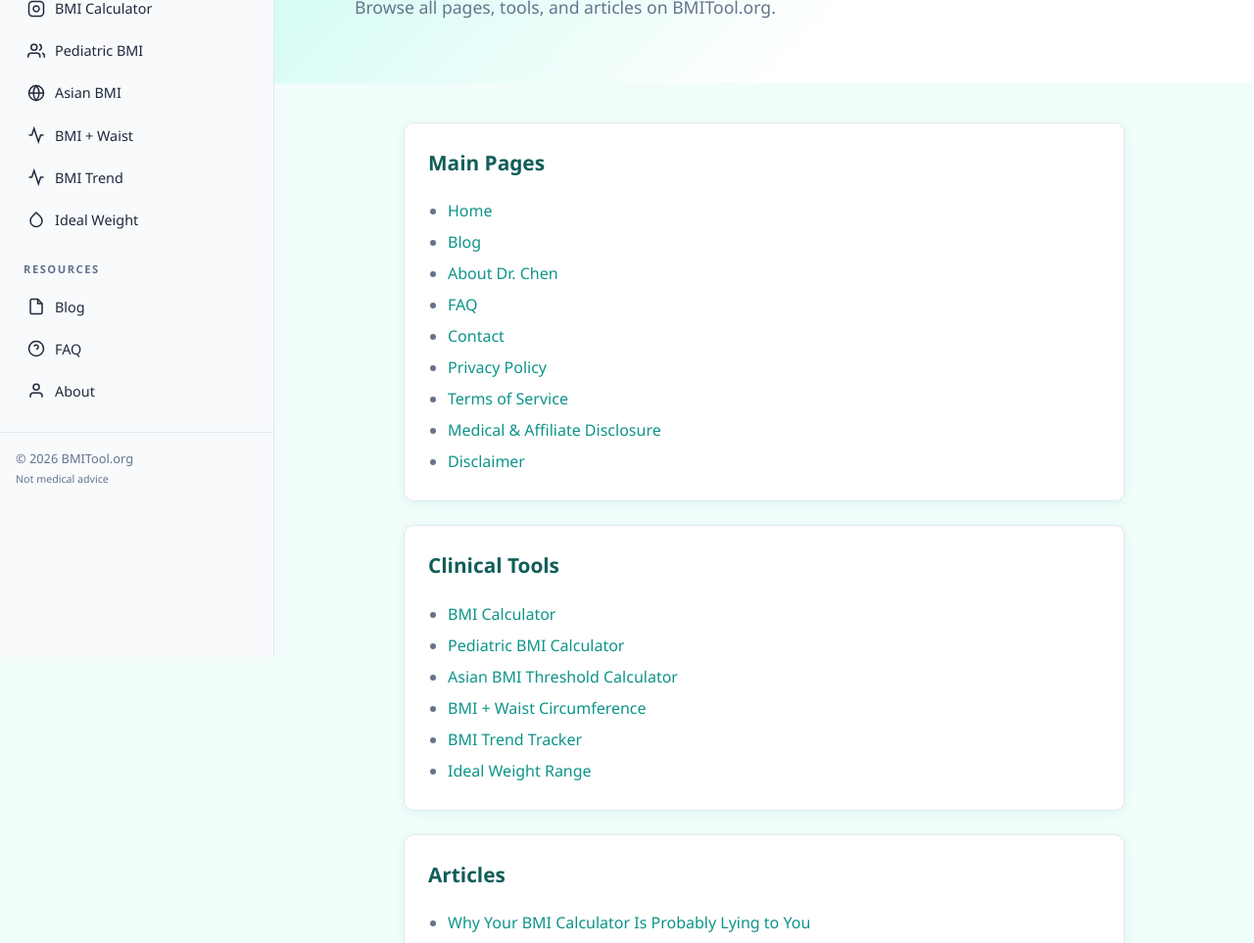
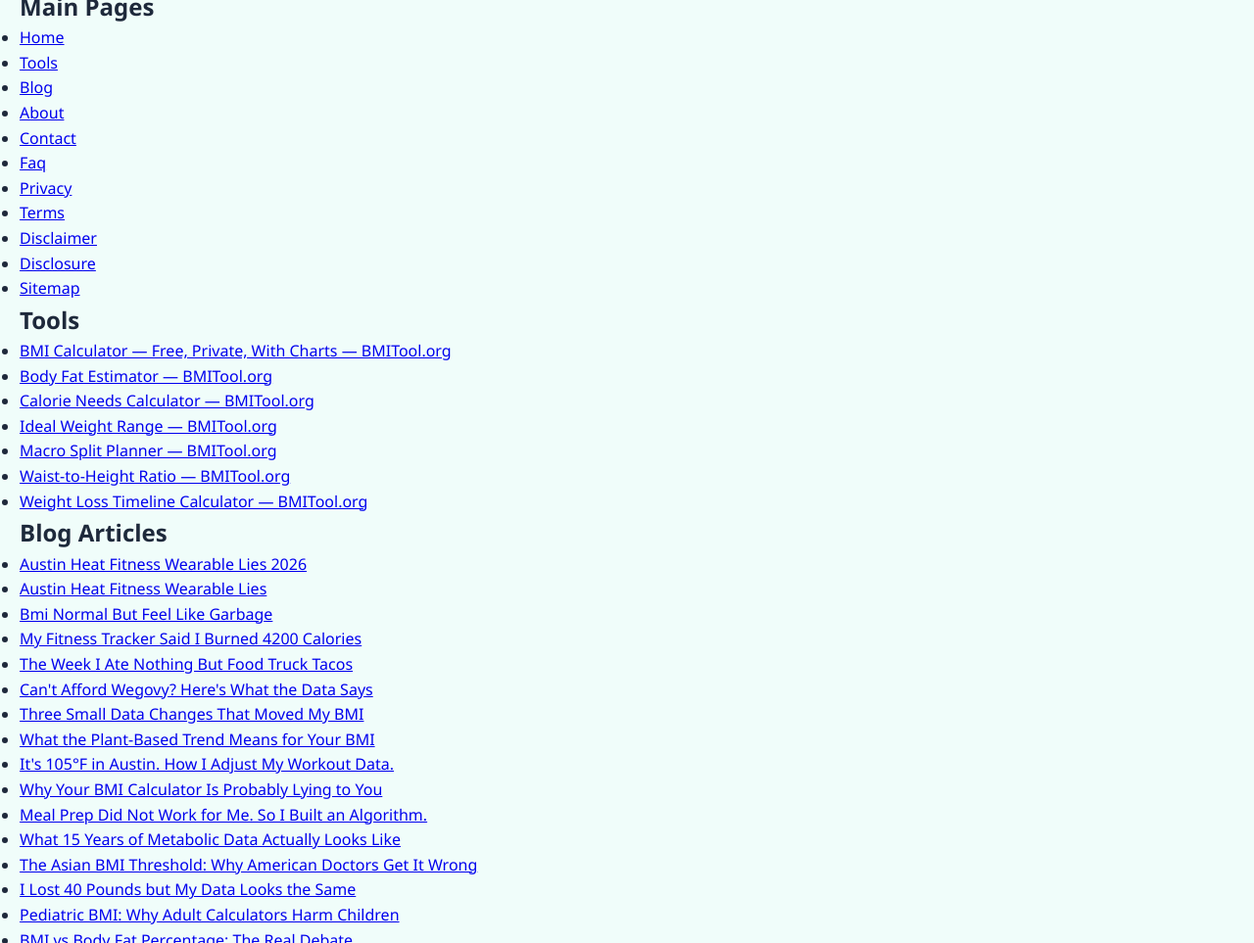
Before and after one commit to zhanghongpeng1211/bmitool, a plain HTML site: page sitemap.html in a window 1280 px wide. Shown: the part 129-1092 px from the top of the page at 98% size. Drawn offline with Linux system fonts and the light colour scheme.

Commit message:
Update: 2026-07-27 14:04 - SGAP full push

```diff
--- a/sitemap.html
+++ b/sitemap.html
@@ -3,111 +3,83 @@
 <head>
 <meta charset="UTF-8">
 <meta name="viewport" content="width=device-width, initial-scale=1.0">
-<title>Site Map | BMITool.org</title>
-<meta name="description" content="Complete site map for BMITool.org. Browse all clinical tools, articles, and resources.">
+<title>Sitemap | bmitool.org</title>
+<meta name="description" content="Sitemap for bmitool.org - all pages, tools, and articles.">
 <link rel="canonical" href="https://bmitool.org/sitemap.html">
 <link rel="stylesheet" href="style.css">
+<meta property="og:title" content="Sitemap | bmitool.org">
+<meta property="og:description" content="Sitemap for bmitool.org - all pages, tools, and articles.">
+<meta property="og:type" content="website">
+<meta property="og:url" content="https://bmitool.org/sitemap.html">
+<meta property="og:image" content="https://bmitool.org/images/og-default.jpg">
+<meta name="twitter:card" content="summary_large_image">
+<meta name="twitter:title" content="Sitemap | bmitool.org">
+<meta name="twitter:description" content="Sitemap for bmitool.org - all pages, tools, and articles.">
+<meta name="twitter:image" content="https://bmitool.org/images/og-default.jpg">
 </head>
 <body>
-
-<div class="bmt-layout">
-
-<aside class="bmt-sidebar">
-  <a href="/" class="bmt-sidebar-logo">
-    <svg viewBox="0 0 24 24" fill="none" stroke="#0d9488" stroke-width="2"><path d="M22 12h-4l-3 9L9 3l-3 9H2"/></svg>
-    BMITool
-  </a>
-  <div class="bmt-sidebar-section">
-    <div class="bmt-sidebar-title">Clinical Tools</div>
-    <a href="/tools/bmi-calculator.html" class="bmt-sidebar-link"><svg viewBox="0 0 24 24"><rect x="2" y="2" width="20" height="20" rx="5" ry="5"/><path d="M16 11.37A4 4 0 1112.63 8 4 4 0 0116 11.37z"/><line x1="17.5" y1="6.5" x2="17.51" y2="6.5"/></svg>BMI Calculator</a>
-    <a href="/tools/pediatric-bmi.html" class="bmt-sidebar-link"><svg viewBox="0 0 24 24"><path d="M17 21v-2a4 4 0 00-4-4H5a4 4 0 00-4 4v2"/><circle cx="9" cy="7" r="4"/><path d="M23 21v-2a4 4 0 00-3-3.87"/><path d="M16 3.13a4 4 0 010 7.75"/></svg>Pediatric BMI</a>
-    <a href="/tools/asian-bmi.html" class="bmt-sidebar-link"><svg viewBox="0 0 24 24"><circle cx="12" cy="12" r="10"/><line x1="2" y1="12" x2="22" y2="12"/><path d="M12 2a15.3 15.3 0 014 10 15.3 15.3 0 01-4 10 15.3 15.3 0 01-4-10 15.3 15.3 0 014-10z"/></svg>Asian BMI</a>
-    <a href="/tools/bmi-waist.html" class="bmt-sidebar-link"><svg viewBox="0 0 24 24"><path d="M22 12h-4l-3 9L9 3l-3 9H2"/></svg>BMI + Waist</a>
-    <a href="/tools/bmi-trend.html" class="bmt-sidebar-link"><svg viewBox="0 0 24 24"><polyline points="22 12 18 12 15 21 9 3 6 12 2 12"/></svg>BMI Trend</a>
-    <a href="/tools/ideal-weight.html" class="bmt-sidebar-link"><svg viewBox="0 0 24 24"><path d="M12 2.69l5.66 5.66a8 8 0 11-11.31 0z"/></svg>Ideal Weight</a>
-  </div>
-  <div class="bmt-sidebar-section">
-    <div class="bmt-sidebar-title">Resources</div>
-    <a href="/blog/" class="bmt-sidebar-link"><svg viewBox="0 0 24 24"><path d="M14 2H6a2 2 0 00-2 2v16a2 2 0 002 2h12a2 2 0 002-2V8z"/><polyline points="14 2 14 8 20 8"/></svg>Blog</a>
-    <a href="/faq.html" class="bmt-sidebar-link"><svg viewBox="0 0 24 24"><circle cx="12" cy="12" r="10"/><path d="M9.09 9a3 3 0 015.83 1c0 2-3 3-3 3"/><line x1="12" y1="17" x2="12.01" y2="17"/></svg>FAQ</a>
-    <a href="/about.html" class="bmt-sidebar-link"><svg viewBox="0 0 24 24"><path d="M20 21v-2a4 4 0 00-4-4H8a4 4 0 00-4 4v2"/><circle cx="12" cy="7" r="4"/></svg>About</a>
-  </div>
-  <div class="bmt-sidebar-footer">&copy; 2026 BMITool.org<br><small>Not medical advice</small></div>
-</aside>
-
-<main class="bmt-main">
-
-<section class="bmt-hero">
-  <div class="bmt-container">
-    <h1>Site Map</h1>
-    <p>Browse all pages, tools, and articles on BMITool.org.</p>
-  </div>
-</section>
-
-<section style="padding:40px 0;">
-  <div class="bmt-container" style="max-width:800px;">
-
-    <div class="bmt-card" style="margin-bottom:24px;">
-      <h2 style="color:var(--bmt-primary-dark); margin-bottom:16px; font-size:1.3rem;">Main Pages</h2>
-      <ul style="color:var(--bmt-text-light); padding-left:20px; line-height:2;">
-        <li><a href="/" style="color:var(--bmt-primary); text-decoration:none;">Home</a></li>
-        <li><a href="/blog/" style="color:var(--bmt-primary); text-decoration:none;">Blog</a></li>
-        <li><a href="/about.html" style="color:var(--bmt-primary); text-decoration:none;">About Dr. Chen</a></li>
-        <li><a href="/faq.html" style="color:var(--bmt-primary); text-decoration:none;">FAQ</a></li>
-        <li><a href="/contact.html" style="color:var(--bmt-primary); text-decoration:none;">Contact</a></li>
-        <li><a href="/privacy.html" style="color:var(--bmt-primary); text-decoration:none;">Privacy Policy</a></li>
-        <li><a href="/terms.html" style="color:var(--bmt-primary); text-decoration:none;">Terms of Service</a></li>
-        <li><a href="/disclosure.html" style="color:var(--bmt-primary); text-decoration:none;">Medical & Affiliate Disclosure</a></li>
-        <li><a href="/disclaimer.html" style="color:var(--bmt-primary); text-decoration:none;">Disclaimer</a></li>
-      </ul>
-    </div>
-
-    <div class="bmt-card" style="margin-bottom:24px;">
-      <h2 style="color:var(--bmt-primary-dark); margin-bottom:16px; font-size:1.3rem;">Clinical Tools</h2>
-      <ul style="color:var(--bmt-text-light); padding-left:20px; line-height:2;">
-        <li><a href="/tools/bmi-calculator.html" style="color:var(--bmt-primary); text-decoration:none;">BMI Calculator</a></li>
-        <li><a href="/tools/pediatric-bmi.html" style="color:var(--bmt-primary); text-decoration:none;">Pediatric BMI Calculator</a></li>
-        <li><a href="/tools/asian-bmi.html" style="color:var(--bmt-primary); text-decoration:none;">Asian BMI Threshold Calculator</a></li>
-        <li><a href="/tools/bmi-waist.html" style="color:var(--bmt-primary); text-decoration:none;">BMI + Waist Circumference</a></li>
-        <li><a href="/tools/bmi-trend.html" style="color:var(--bmt-primary); text-decoration:none;">BMI Trend Tracker</a></li>
-        <li><a href="/tools/ideal-weight.html" style="color:var(--bmt-primary); text-decoration:none;">Ideal Weight Range</a></li>
-      </ul>
-    </div>
-
-    <div class="bmt-card" style="margin-bottom:24px;">
-      <h2 style="color:var(--bmt-primary-dark); margin-bottom:16px; font-size:1.3rem;">Articles</h2>
-      <ul style="color:var(--bmt-text-light); padding-left:20px; line-height:2;">
-        <li><a href="/blog/why-your-bmi-calculator-is-probably-lying-to-you.html" style="color:var(--bmt-primary); text-decoration:none;">Why Your BMI Calculator Is Probably Lying to You</a></li>
-        <li><a href="/blog/what-15-years-of-metabolic-data-actually-looks-like.html" style="color:var(--bmt-primary); text-decoration:none;">What 15 Years of Metabolic Data Actually Looks Like</a></li>
-        <li><a href="/blog/asian-bmi-threshold-why-american-doctors-get-it-wrong.html" style="color:var(--bmt-primary); text-decoration:none;">The Asian BMI Threshold: Why American Doctors Get It Wrong</a></li>
-        <li><a href="/blog/pediatric-bmi-why-adult-calculators-harm-children.html" style="color:var(--bmt-primary); text-decoration:none;">Pediatric BMI: Why Adult Calculators Harm Children</a></li>
-        <li><a href="/blog/bmi-vs-body-fat-percentage-the-real-debate.html" style="color:var(--bmt-primary); text-decoration:none;">BMI vs Body Fat Percentage: The Real Debate</a></li>
-        <li><a href="/blog/the-bmi-rebound-why-lost-weight-returns.html" style="color:var(--bmt-primary); text-decoration:none;">The BMI Rebound: Why Lost Weight Returns</a></li>
-        <li><a href="/blog/waist-circumference-the-missing-piece.html" style="color:var(--bmt-primary); text-decoration:none;">Waist Circumference: The Missing Piece</a></li>
-        <li><a href="/blog/why-i-stop-telling-patients-their-ideal-weight.html" style="color:var(--bmt-primary); text-decoration:none;">Why I Stopped Telling Patients Their 'Ideal Weight'</a></li>
-        <li><a href="/blog/metabolic-health-beyond-the-scale.html" style="color:var(--bmt-primary); text-decoration:none;">Metabolic Health: Beyond the Scale</a></li>
-        <li><a href="/blog/the-nih-study-that-changed-how-i-see-bmi.html" style="color:var(--bmt-primary); text-decoration:none;">The NIH Study That Changed How I See BMI</a></li>
-        <li><a href="/blog/bmi-calculators-for-athletes-why-they-fail.html" style="color:var(--bmt-primary); text-decoration:none;">BMI Calculators for Athletes: Why They Fail</a></li>
-        <li><a href="/blog/how-i-use-bmi-in-my-clinic-real-protocol.html" style="color:var(--bmt-primary); text-decoration:none;">How I Use BMI in My Clinic: The Real Protocol</a></li>
-        <li><a href="/blog/the-future-of-bmi-what-comes-next.html" style="color:var(--bmt-primary); text-decoration:none;">The Future of BMI: What Comes Next</a></li>
-      </ul>
-    </div>
-
-    <div class="bmt-card">
-      <h2 style="color:var(--bmt-primary-dark); margin-bottom:16px; font-size:1.3rem;">XML Sitemap</h2>
-      <p style="color:var(--bmt-text-light); line-height:1.7;">For search engines: <a href="/sitemap.xml" style="color:var(--bmt-primary);">sitemap.xml</a></p>
-    </div>
-
-  </div>
-</section>
-
-<footer class="bmt-footer">
-  <a href="/">Home</a><a href="/blog/">Blog</a><a href="/faq.html">FAQ</a><a href="/about.html">About</a><a href="/privacy.html">Privacy</a><a href="/contact.html">Contact</a>
-  <br><br>&copy; 2026 BMITool.org &middot; Not medical advice
-</footer>
-
-</main>
-</div>
-
-</body>
-</html>
+<header class="site-header">
+  <div class="container"><a href="./index.html" class="logo">bmitool.org</a></div>
+</header>
+<main class="container" style="padding:40px 20px;">
+<h1>Sitemap</h1>
+<h2>Main Pages</h2>
+<ul>
+<li><a href="https://bmitool.org/">Home</a></li>
+<li><a href="https://bmitool.org/tools/">Tools</a></li>
+<li><a href="https://bmitool.org/blog/">Blog</a></li>
+<li><a href="https://bmitool.org/about.html">About</a></li>
+<li><a href="https://bmitool.org/contact.html">Contact</a></li>
+<li><a href="https://bmitool.org/faq.html">Faq</a></li>
+<li><a href="https://bmitool.org/privacy.html">Privacy</a></li>
+<li><a href="https://bmitool.org/terms.html">Terms</a></li>
+<li><a href="https://bmitool.org/disclaimer.html">Disclaimer</a></li>
+<li><a href="https://bmitool.org/disclosure.html">Disclosure</a></li>
+<li><a href="https://bmitool.org/sitemap.html">Sitemap</a></li>
+</ul>
+<h2>Tools</h2><ul>
+<li><a href="https://bmitool.org/tools/bmi-calculator.html">BMI Calculator — Free, Private, With Charts — BMITool.org</a></li>
+<li><a href="https://bmitool.org/tools/body-fat-estimator.html">Body Fat Estimator — BMITool.org</a></li>
+<li><a href="https://bmitool.org/tools/calorie-needs-calculator.html">Calorie Needs Calculator — BMITool.org</a></li>
+<li><a href="https://bmitool.org/tools/ideal-weight-range.html">Ideal Weight Range — BMITool.org</a></li>
+<li><a href="https://bmitool.org/tools/macro-split-planner.html">Macro Split Planner — BMITool.org</a></li>
+<li><a href="https://bmitool.org/tools/waist-to-height-ratio.html">Waist-to-Height Ratio — BMITool.org</a></li>
+<li><a href="https://bmitool.org/tools/weight-loss-timeline.html">Weight Loss Timeline Calculator — BMITool.org</a></li>
+</ul>
+<h2>Blog Articles</h2><ul>
+<li><a href="https://bmitool.org/blog/austin-heat-fitness-wearable-lies-2026.html">Austin Heat Fitness Wearable Lies 2026</a></li>
+<li><a href="https://bmitool.org/blog/austin-heat-fitness-wearable-lies.html">Austin Heat Fitness Wearable Lies</a></li>
+<li><a href="https://bmitool.org/blog/bmi-normal-but-feel-like-garbage.html">Bmi Normal But Feel Like Garbage</a></li>
+<li><a href="https://bmitool.org/blog/my-fitness-tracker-said-i-burned-4200-calories.html">My Fitness Tracker Said I Burned 4200 Calories</a></li>
+<li><a href="https://bmitool.org/blog/the-week-i-ate-nothing-but-food-truck-tacos.html">The Week I Ate Nothing But Food Truck Tacos</a></li>
+<li><a href="https://bmitool.org/blog/cant-afford-wegovy-alternatives-data.html">Can&#x27;t Afford Wegovy? Here&#x27;s What the Data Says</a></li>
+<li><a href="https://bmitool.org/blog/three-small-data-changes-moved-bmi.html">Three Small Data Changes That Moved My BMI</a></li>
+<li><a href="https://bmitool.org/blog/plant-based-trend-bmi-labels.html">What the Plant-Based Trend Means for Your BMI</a></li>
+<li><a href="https://bmitool.org/blog/105f-austin-workout-data.html">It&#x27;s 105°F in Austin. How I Adjust My Workout Data.</a></li>
+<li><a href="https://bmitool.org/blog/why-your-bmi-calculator-is-probably-lying-to-you.html">Why Your BMI Calculator Is Probably Lying to You</a></li>
+<li><a href="https://bmitool.org/blog/meal-prep-algorithm.html">Meal Prep Did Not Work for Me. So I Built an Algorithm.</a></li>
+<li><a href="https://bmitool.org/blog/what-15-years-of-metabolic-data-actually-looks-like.html">What 15 Years of Metabolic Data Actually Looks Like</a></li>
+<li><a href="https://bmitool.org/blog/asian-bmi-threshold-why-american-doctors-get-it-wrong.html">The Asian BMI Threshold: Why American Doctors Get It Wrong</a></li>
+<li><a href="https://bmitool.org/blog/lost-40-pounds-data-same.html">I Lost 40 Pounds but My Data Looks the Same</a></li>
+<li><a href="https://bmitool.org/blog/pediatric-bmi-why-adult-calculators-harm-children.html">Pediatric BMI: Why Adult Calculators Harm Children</a></li>
+<li><a href="https://bmitool.org/blog/bmi-vs-body-fat-percentage-the-real-debate.html">BMI vs Body Fat Percentage: The Real Debate</a></li>
+<li><a href="https://bmitool.org/blog/canyon-ranch-austin-spreadsheet.html">I Spent a Week at Canyon Ranch Austin</a></li>
+<li><a href="https://bmitool.org/blog/the-bmi-rebound-why-lost-weight-returns.html">The BMI Rebound: Why Lost Weight Returns</a></li>
+<li><a href="https://bmitool.org/blog/another-bmi-post-ran-numbers.html">Another BMI Post. But I Actually Ran the Numbers.</a></li>
+<li><a href="https://bmitool.org/blog/waist-circumference-the-missing-piece.html">Waist Circumference: The Missing Piece</a></li>
+<li><a href="https://bmitool.org/blog/why-i-stop-telling-patients-their-ideal-weight.html">Why I Stopped Telling Patients Their &#x27;Ideal Weight&#x27;</a></li>
+<li><a href="https://bmitool.org/blog/texas-nutrition-license-law.html">The New Texas Nutrition License Law Is Coming.</a></li>
+<li><a href="https://bmitool.org/blog/metabolic-health-beyond-the-scale.html">Metabolic Health: Beyond the Scale</a></li>
+<li><a href="https://bmitool.org/blog/heb-prepared-meals-30-days.html">I Ate Only H-E-B Prepared Meals for 30 Days</a></li>
+<li><a href="https://bmitool.org/blog/the-nih-study-that-changed-how-i-see-bmi.html">The NIH Study That Changed How I See BMI</a></li>
+<li><a href="https://bmitool.org/blog/bmi-calculators-for-athletes-why-they-fail.html">BMI Calculators for Athletes: Why They Fail</a></li>
+<li><a href="https://bmitool.org/blog/how-i-use-bmi-in-my-clinic-real-protocol.html">How I Use BMI in My Clinic: The Real Protocol</a></li>
+<li><a href="https://bmitool.org/blog/rucking-yvo-warrior-month.html">I Tried Rucking With YVO Warrior for a Month.</a></li>
+<li><a href="https://bmitool.org/blog/the-future-of-bmi-what-comes-next.html">The Future of BMI: What Comes Next</a></li>
+<li><a href="https://bmitool.org/blog/moved-austin-resting-heart-rate.html">I Moved to Austin and My Resting Heart Rate Changed</a></li>
+<li><a href="https://bmitool.org/blog/austin-fittest-city-data-problem.html">Why Austin&#x27;s &#x27;Fittest City&#x27; Label Is a Data Problem.</a></li>
+<li><a href="https://bmitool.org/blog/five-bmi-myths-tested.html">I Tested 5 Popular BMI Myths. Only 2 Were True.</a></li>
+<li><a href="https://bmitool.org/blog/sxsw-2026-health-track.html">SXSW 2026 Had a Health Track. I Went.</a></li>
+<li><a href="https://bmitool.org/blog/tracked-bmi-90-days-spreadsheet.html">I Tracked My BMI for 90 Days Straight.</a></li>
+</ul>
+</main></body></html>
```
